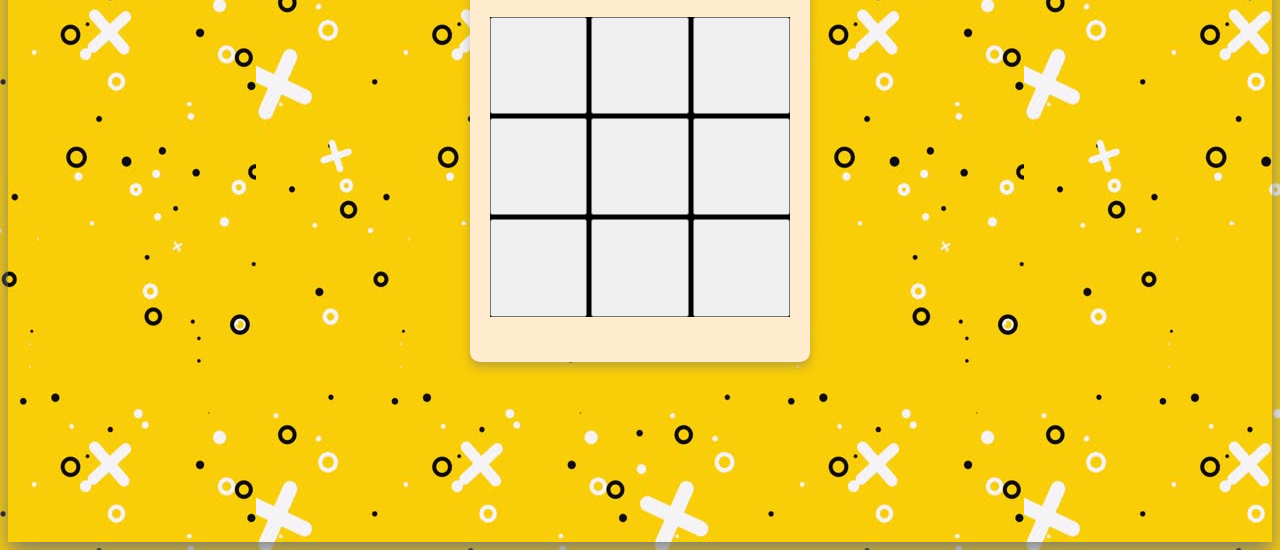
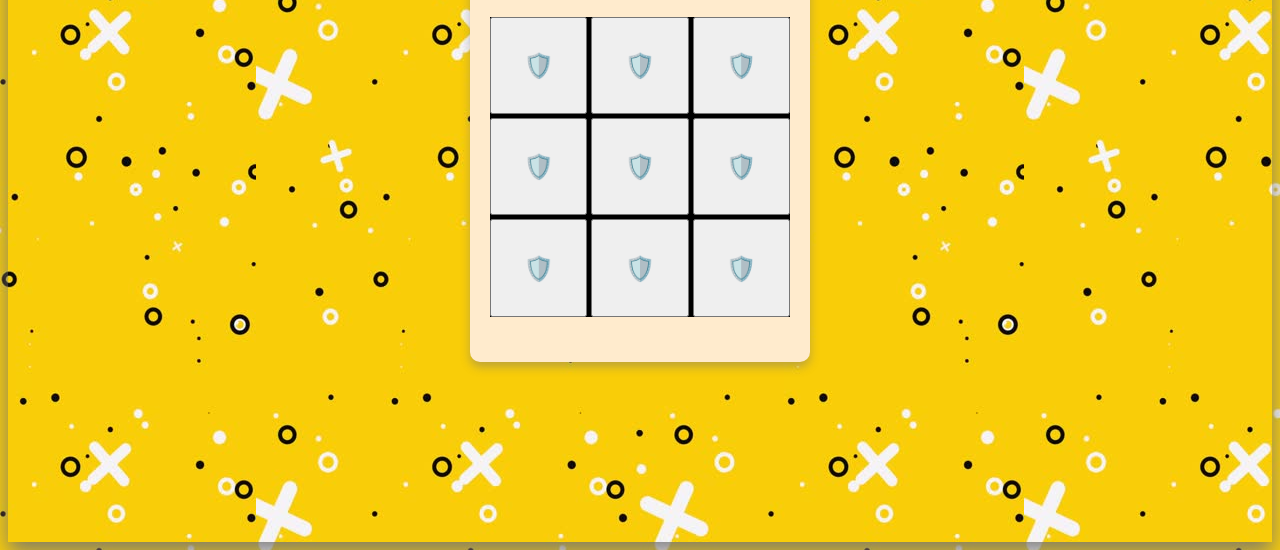
Before and after one commit to dipesh-2874/TIC-TAC-TOE, a plain HTML site: page index.html in a window 1280 px wide. Shown: the part 266-816 px from the top of the page. Drawn offline with Linux system fonts and the light colour scheme.

Commit message:
Update index.html

```diff
--- a/index.html
+++ b/index.html
@@ -10,17 +10,17 @@
     <div class="container">
         <h2>>>> TIC TAC TOE <<<</h2>
         <div class="button">
-            <button class="btn" data-val="1"></button>
-            <button class="btn" data-val="2"></button>
-            <button class="btn" data-val="3"></button>
+            <button class="btn" data-val="1">🛡️</button>
+            <button class="btn" data-val="2">🛡️</button>
+            <button class="btn" data-val="3">🛡️</button>
 
-            <button class="btn" data-val="4"></button>
-            <button class="btn" data-val="5"></button>
-            <button class="btn" data-val="6"></button>
+            <button class="btn" data-val="4">🛡️</button>
+            <button class="btn" data-val="5">🛡️</button>
+            <button class="btn" data-val="6">🛡️</button>
 
-            <button class="btn" data-val="7"></button>
-            <button class="btn" data-val="8"></button>
-            <button class="btn" data-val="9"></button>
+            <button class="btn" data-val="7">🛡️</button>
+            <button class="btn" data-val="8">🛡️</button>
+            <button class="btn" data-val="9">🛡️</button>
         </div>
     </div>
     <script src="script.js"></script>
```
